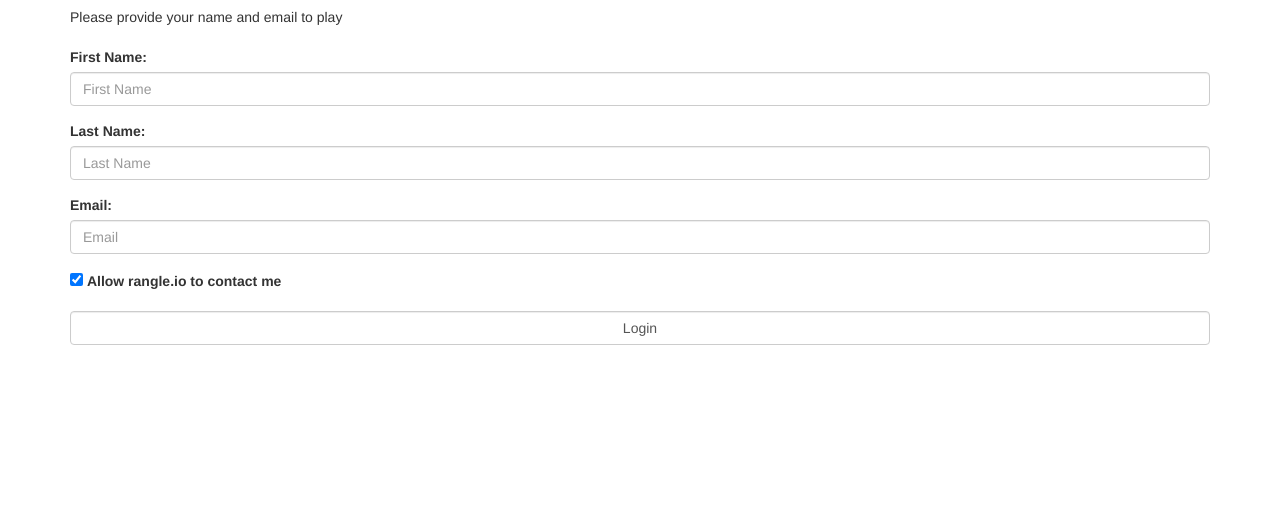
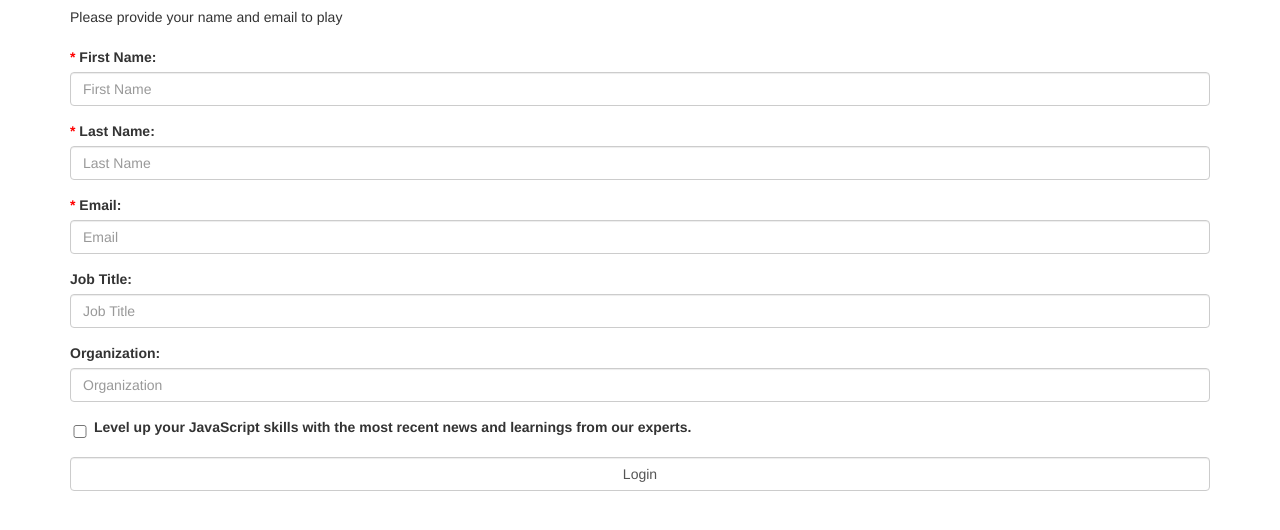
Before and after one commit to rbrander/mo-po, a website: page client/login.html in a window 1280 px wide. Shown: the part 56-586 px from the top of the page. Drawn offline with Linux system fonts and the light colour scheme.

Commit message:
Updated login form

```diff
--- a/client/login.html
+++ b/client/login.html
@@ -12,6 +12,10 @@
         }
         .hidden {
             display:none;
+        }
+        .required {
+            color: red;
+
         }
     </style>
     <script type="text/javascript">
@@ -48,6 +52,8 @@
                 (hasEmailError ? '' : 'hidden');
             hasError |= hasEmailError;
 
+            // NOTE: Job Title and Organization are optional, thus not checked
+
             return !hasError;
         }
     </script>
@@ -59,23 +65,31 @@
             <div>Please provide your name and email to play<div>
             <br />
             <div class="form-group">
-                <label for="txtFirstName">First Name:</label>
+                <label for="txtFirstName"><span class="required">*</span> First Name:</label>
                 <input type="text" id="txtFirstName" name="firstName" maxlength="20" class="form-control" placeholder="First Name" />
                 <span id="errFirstName" class="error hidden">First name is required</span>
             </div>
             <div class="form-group">
-                <label for="txtLastName">Last Name:</label>
+                <label for="txtLastName"><span class="required">*</span> Last Name:</label>
                 <input type="text" id="txtLastName" name="lastName" maxlength="20" class="form-control" placeholder="Last Name" />
                 <span id="errLastName" class="error hidden">Last name is required</span>
             </div>
             <div class="form-group">
-                <label for="txtEmail">Email:</label>
+                <label for="txtEmail"><span class="required">*</span> Email:</label>
                 <input type="text" id="txtEmail" name="email" maxlength="100" class="form-control" placeholder="Email" />
                 <span id="errEmail" class="error hidden">Invalid or missing email address</span>
             </div>
             <div class="form-group">
-                <input type="checkbox" id="chkOptIn" name="optIn" checked />
-                <label for="chkOptIn">Allow rangle.io to contact me</label>
+                <label for="txtJobTitle">Job Title:</label>
+                <input type="text" id="txtJobTitle" name="jobTitle" maxlength="100" class="form-control" placeholder="Job Title" />
+            </div>
+            <div class="form-group">
+                <label for="txtOrganization">Organization:</label>
+                <input type="text" id="txtOrganization" name="organization" maxlength="100" class="form-control" placeholder="Organization" />
+            </div>
+            <div class="form-group">
+                <input type="checkbox" id="chkOptIn" name="optIn" style="width:20px; vertical-align: middle"/>
+                <label for="chkOptIn" style="width: 90%; vertical-align: middle;">Level up your JavaScript skills with the most recent news and learnings from our experts.</label>
             </div>
             <div class="form-group">
                 <input type="submit" class="form-control" value="Login" />
```
Also changed, not shown: host/host.js (+5 -3 lines).
